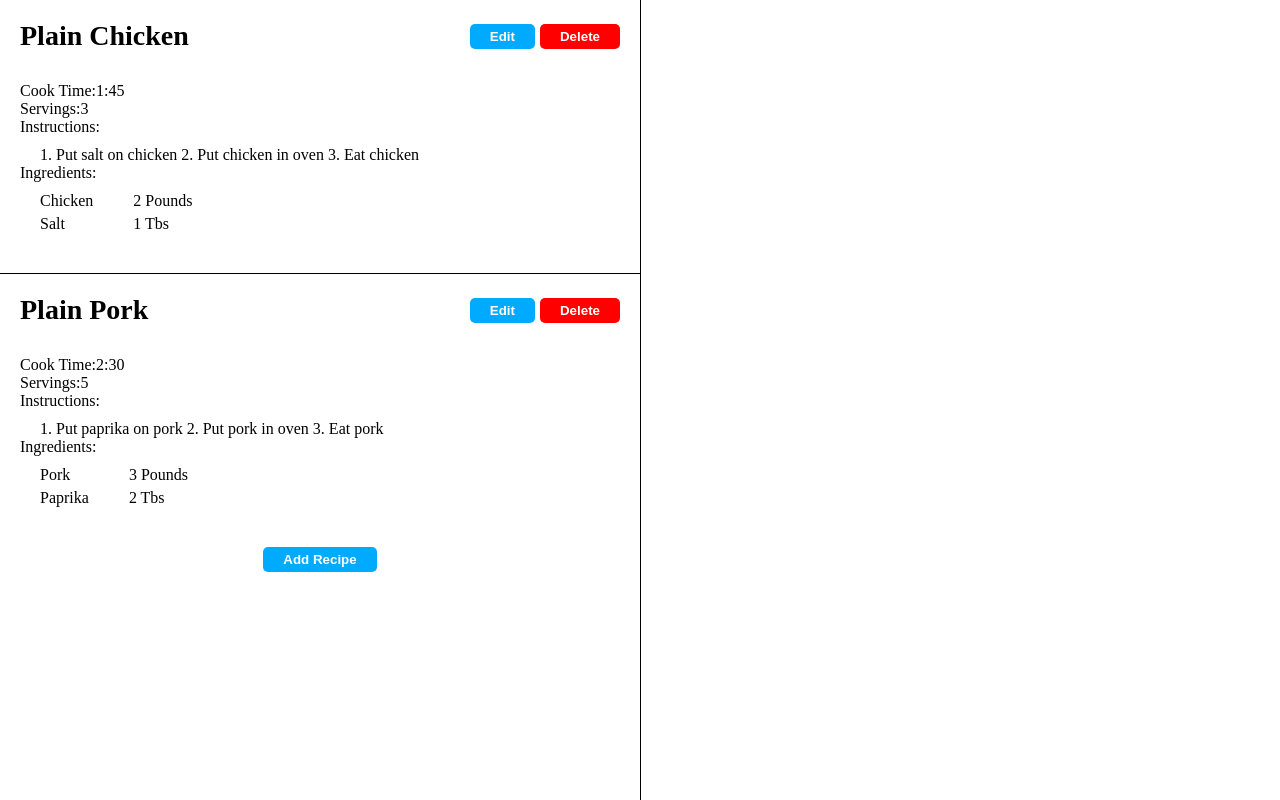
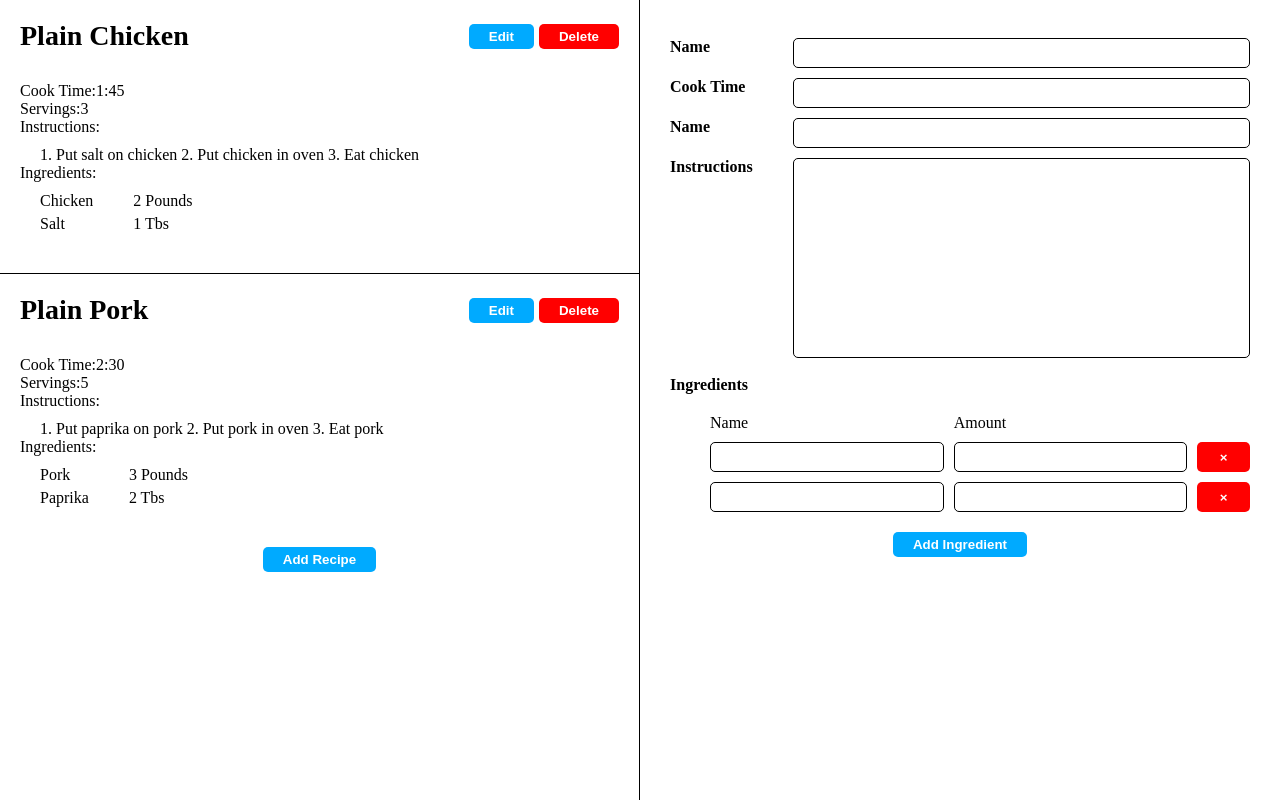
Before and after one commit to patcoston/tutorialhooks5, a React (Vite) app: page / in a window 1280 px wide. Built offline with nearby package versions, Linux system fonts and the light colour scheme.

Commit message:
Added RecipeEdit and CSS

```diff
--- a/src/components/App.tsx
+++ b/src/components/App.tsx
@@ -4,6 +4,7 @@
 import { recipeProps, recipeListProps } from './interfaces'
 import { v4 as uuidv4 } from 'uuid'
 import '../css/App.css'
+import RecipeEdit from './RecipeEdit'
 
 export interface Store {
   handleRecipeAdd(): void
@@ -61,6 +62,7 @@
   return (
     <RecipeContext.Provider value={recipeContextValue}>
       <RecipeList recipes={recipes} />
+      <RecipeEdit />
     </RecipeContext.Provider>
   )
 }
--- /dev/null
+++ b/src/components/RecipeEdit.tsx
@@ -0,0 +1,62 @@
+import React from 'react'
+import RecipeIngredientEdit from './RecipeIngredientEdit'
+
+export default function RecipeEdit() {
+  return (
+    <div className="recipe-edit">
+      <div className="recipe-edit__remove-button-container">
+        <button className="btn recipe-edit__remove-button">&times;</button>
+      </div>
+      <div className="recipe-edit__details-grid">
+        <label htmlFor="name" className="recipe-edit__label">
+          Name
+        </label>
+        <input
+          type="text"
+          name="name"
+          id="name"
+          className="recipe-edit__input"
+        />
+        <label htmlFor="cookTime" className="recipe-edit__label">
+          Cook Time
+        </label>
+        <input
+          type="text"
+          name="name"
+          id="cookTime"
+          className="recipe-edit__input"
+        />
+        <label htmlFor="serving" className="recipe-edit__label">
+          Name
+        </label>
+        <input
+          type="number"
+          name="name"
+          id="serving"
+          min="1"
+          className="recipe-edit__input"
+        />
+        <label htmlFor="instruction" className="recipe-edit__label">
+          Instructions
+        </label>
+        <textarea
+          name="instructions"
+          id="instructions"
+          className="recipe-edit__input"
+        ></textarea>
+      </div>
+      <br />
+      <label className="recipe-edit__label">Ingredients</label>
+      <div className="recipe-edit__ingredient-grid">
+        <div>Name</div>
+        <div>Amount</div>
+        <div></div>
+        <RecipeIngredientEdit />
+        <RecipeIngredientEdit />
+      </div>
+      <div className="recipe-edit__add-ingredient-btn-container">
+        <button className="btn btn--primary">Add Ingredient</button>
+      </div>
+    </div>
+  )
+}
--- /dev/null
+++ b/src/components/RecipeIngredientEdit.tsx
@@ -0,0 +1,11 @@
+import React from 'react'
+
+export default function RecipeIngredientEdit() {
+  return (
+    <>
+      <input className="recipe-edit__input" type="text" />
+      <input className="recipe-edit__input" type="text" />
+      <button className="btn btn--danger">&times;</button>
+    </>
+  )
+}
--- a/src/css/App.css
+++ b/src/css/App.css
@@ -1,4 +1,10 @@
 @import 'recipe-list.css';
+
+*,
+*::before,
+*::after {
+  box-sizing: border-box;
+}
 
 body {
   padding: 0;
@@ -92,3 +98,71 @@
   column-gap: 40px;
   justify-content: flex-start;
 }
+
+.recipe-edit {
+  padding: 30px;
+  padding-top: 10px;
+  position: fixed;
+  right: 0;
+  top: 0;
+  width: 50%;
+  max-height: 100%;
+  overflow-y: auto;
+}
+
+.recipe-edit__remove-button-container {
+  text-align: end;
+}
+
+.recipe-edit__remove-button {
+  padding: 0;
+  background: none;
+  outline: none;
+  border: none;
+  font-size: 1.5rem;
+}
+
+.recipe-edit__details-grid {
+  display: grid;
+  grid-template-columns: auto 1fr;
+  row-gap: 10px;
+  column-gap: 40px;
+}
+
+.recipe-edit__label {
+  font-weight: bold;
+}
+
+.recipe-edit__input {
+  border: 1px solid black;
+  border-radius: 5px;
+  font-size: inherit;
+  padding: 5px 10px;
+  outline: none;
+  width: 100%;
+}
+
+textarea.recipe-edit__input {
+  resize: none;
+  height: 200px;
+}
+
+.recipe-edit__ingredient-grid {
+  display: grid;
+  gap: 10px;
+  grid-template-columns: repeat(3, auto);
+  margin-top: 20px;
+  margin-left: 40px;
+}
+
+.recipe-edit__add-ingredient-btn-container {
+  margin-top: 20px;
+  text-align: center;
+}
+
+@media (max-width: 600px) {
+  .recipe-edit__details-grid,
+  .recipe-edit__ingredient-grid {
+    grid-template-columns: 1fr;
+  }
+}
```
